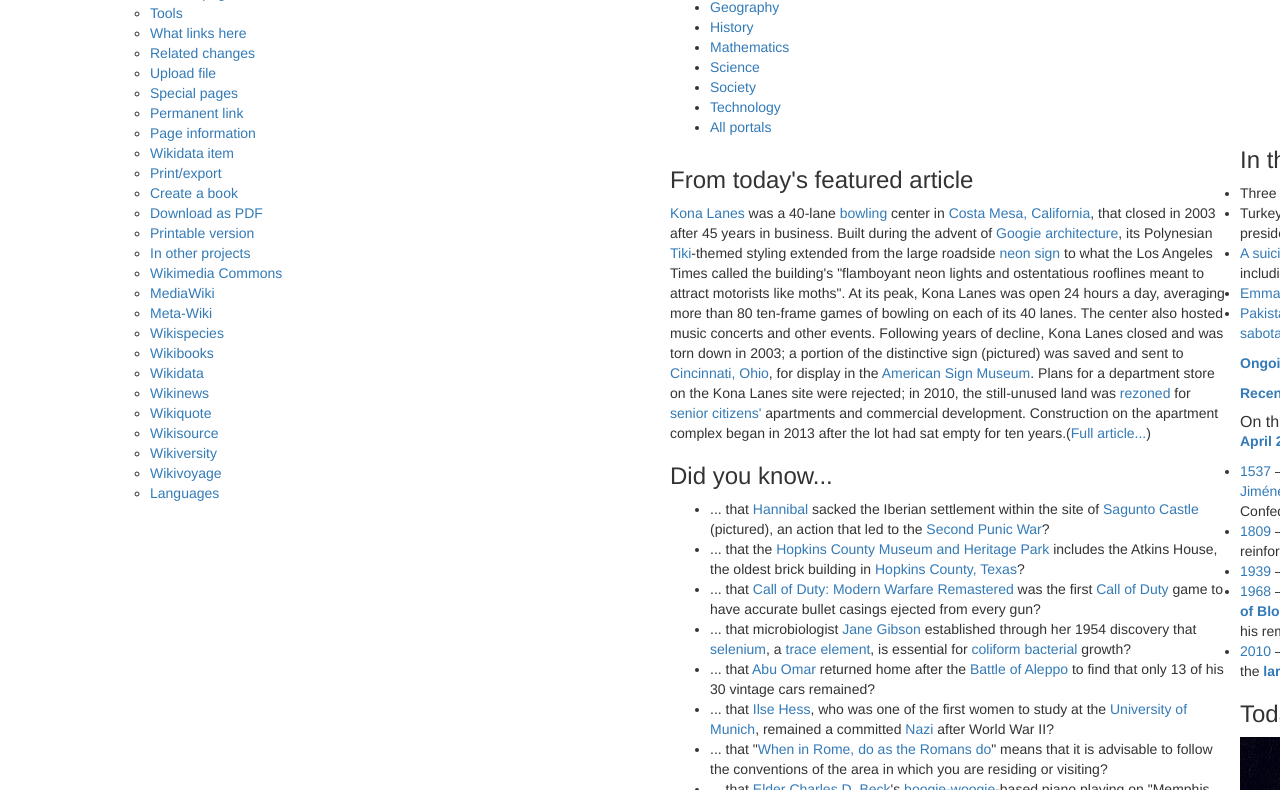
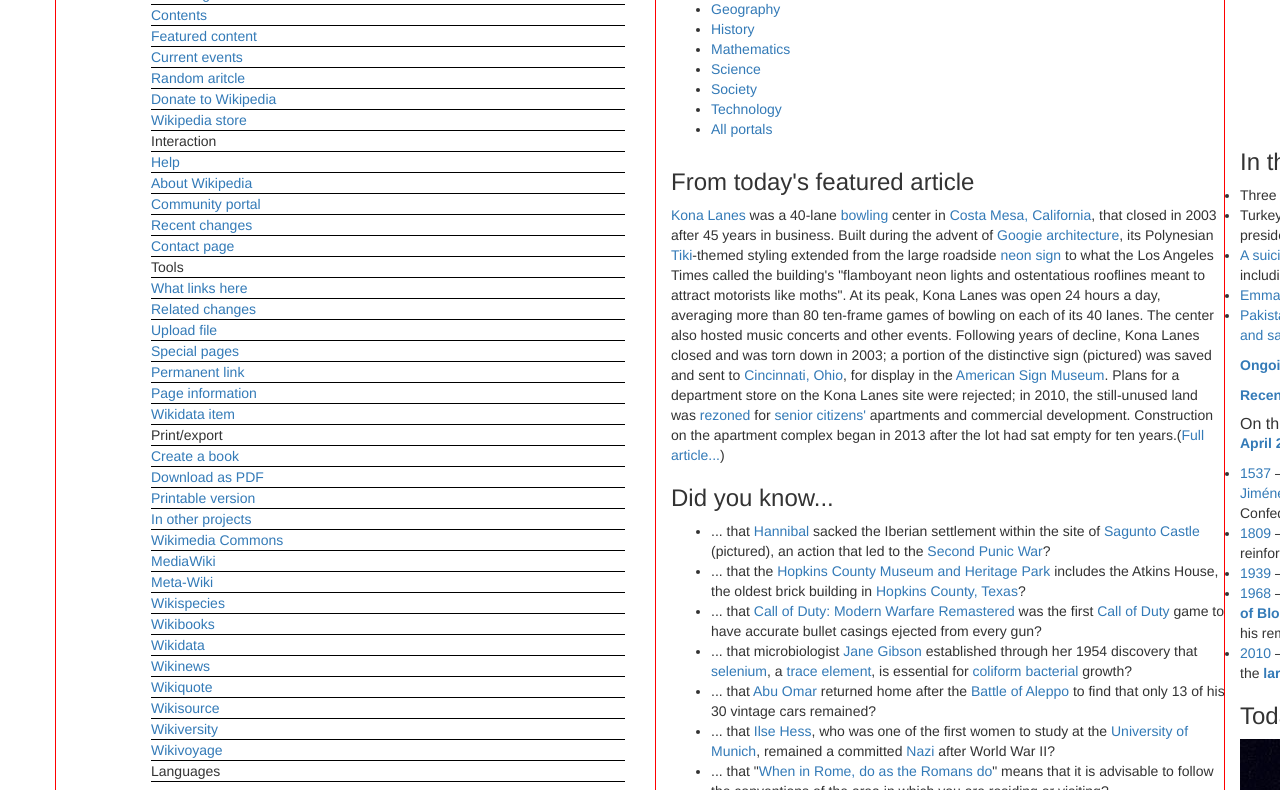
Before and after one commit to GrapeSalad/wiki-clone, a plain HTML site: page index.html in a window 1280 px wide. Shown: the part 257-1047 px from the top of the page. Drawn offline with Linux system fonts and the light colour scheme.

Commit message:
add few css rules

```diff
--- a/css/styles.css
+++ b/css/styles.css
@@ -1,6 +1,11 @@
 
 .left-navbar li {
    list-style: none;
+}
+
+.left-navbar li:not(a) {
+  border-bottom: 1px solid black;
+
 }
 
 .row:first-child {
--- a/index.html
+++ b/index.html
@@ -3,8 +3,8 @@
   <head>
     <meta charset="utf-8">
     <link href="css/bootstrap.css" rel="stylesheet" type="text/css">
-<!--    <link href="css/styles.css" rel="stylesheet" type="text/css"> -->
-<!--    <link rel="shortcut icon" href="img/wiki-icon.ico" /> -->
+    <link href="css/styles.css" rel="stylesheet" type="text/css">
+    <link rel="shortcut icon" href="img/wiki-icon.ico" />
     <title>Wikipedia, the free Clone</title>
   </head>
   <body>
@@ -12,8 +12,8 @@
 <!-- LEFT SIDE NAVBAR  -->
       <div class="row">
         <div class="col-md-6">
-          <div class="">
-          <!--  <img src="img/wiki-logo.jpeg" alt="STOLEN LOGO"> -->
+          <div class="left-navbar">
+          <img src="img/wiki-logo.jpeg" alt="STOLEN LOGO">
             <ul>
               <ul>
                 <li><a href="#">Main Page</a></li>
@@ -25,7 +25,7 @@
                 <li><a href="#">Wikipedia store</a></li>
               </ul>
               <ul>
-                <li><a href="#">Interaction</a></li>
+                <li>Interaction</li>
                 <li><a href="#">Help</a></li>
                 <li><a href="#">About Wikipedia</a></li>
                 <li><a href="#">Community portal</a></li>
@@ -33,7 +33,7 @@
                 <li><a href="#">Contact page</a></li>
               </ul>
               <ul>
-                <li><a href="#">Tools</a></li>
+                <li>Tools</li>
                 <li><a href="#">What links here</a></li>
                 <li><a href="#">Related changes</a></li>
                 <li><a href="#">Upload file</a></li>
@@ -43,7 +43,7 @@
                 <li><a href="#">Wikidata item</a></li>
               </ul>
               <ul>
-                <li><a href="#">Print/export</a></li>
+                <li>Print/export</li>
                 <li><a href="#">Create a book</a></li>
                 <li><a href="#">Download as PDF</a></li>
                 <li><a href="#">Printable version</a></li>
@@ -63,7 +63,7 @@
                 <li><a href="#">Wikivoyage</a></li>
               </ul>
               <ul>
-                <li><a href="#">Languages</a></li>
+                <li>Languages</li>
               </ul>
             </ul>
           </div>
```
